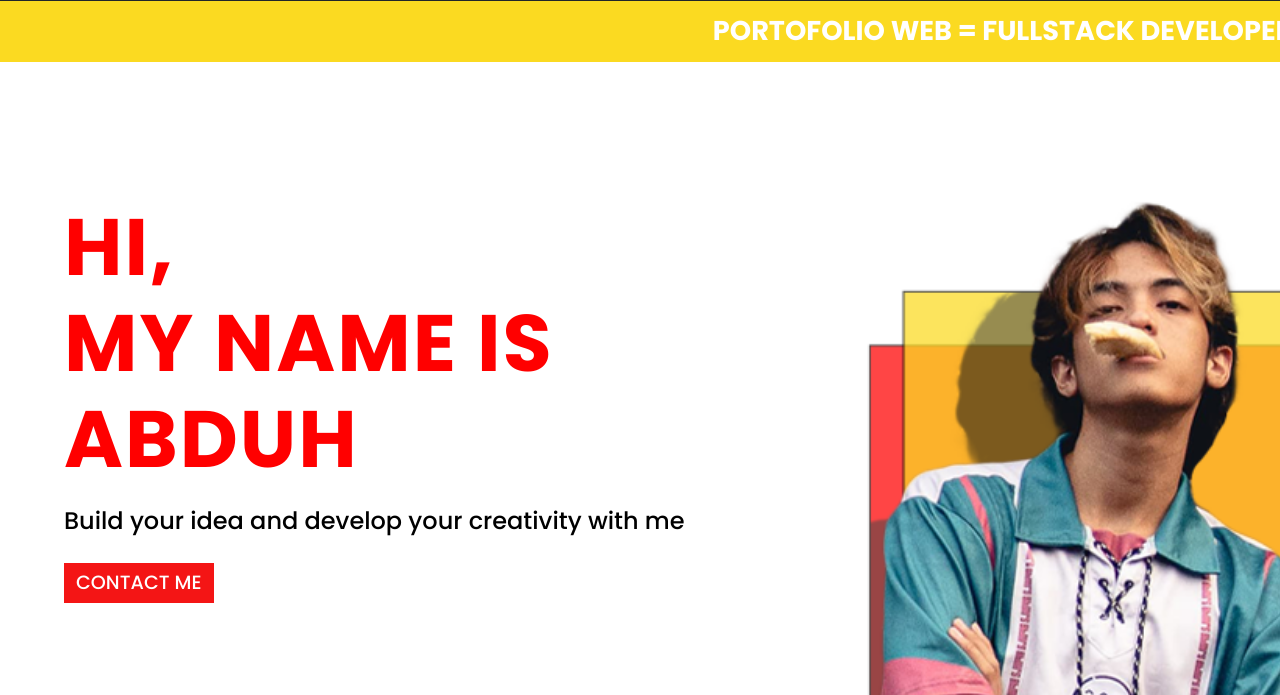
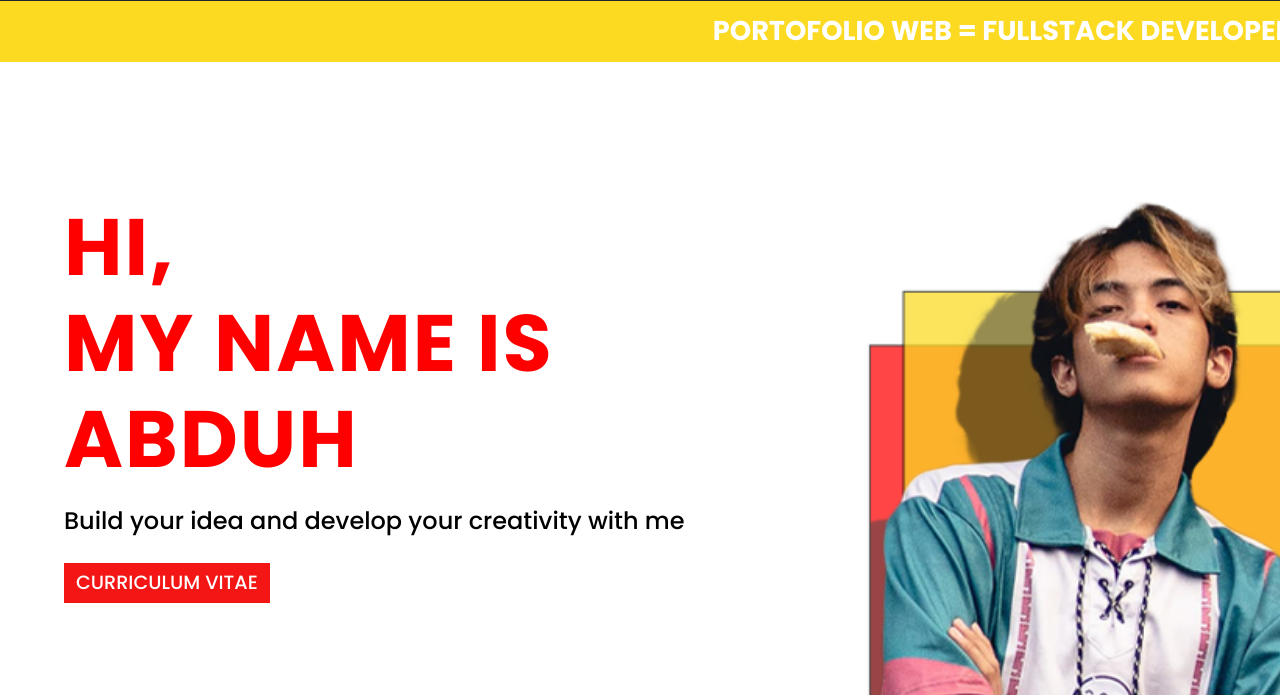
Before and after one commit to AnonSeram/Portofolio, a plain HTML site: page index.html in a window 1280 px wide. Shown: the part 105-800 px from the top of the page. Drawn offline with nearby package versions, Linux system fonts and the light colour scheme; some packages are replaced by stand-ins of ours; a script that the page names is missing.

Commit message:
Update index.html

```diff
--- a/index.html
+++ b/index.html
@@ -47,7 +47,7 @@
             <h1 id="line3"></h1>
             <p id="line4"></p>
              <div class="nav-link">
-             <a href="CV and Portofolio_Muhammad Syamsudhuha Abdullah.pdf" class="btn btn-warning btn-custom2 text-white mt-4" download="CV_Abduh">CONTACT ME</a>
+             <a href="CV and Portofolio_Muhammad Syamsudhuha Abdullah.pdf" class="btn btn-warning btn-custom2 text-white mt-4" download="CV_Abduh">CURRICULUM VITAE</a>
         </div>
     </div>
     </div>
```
